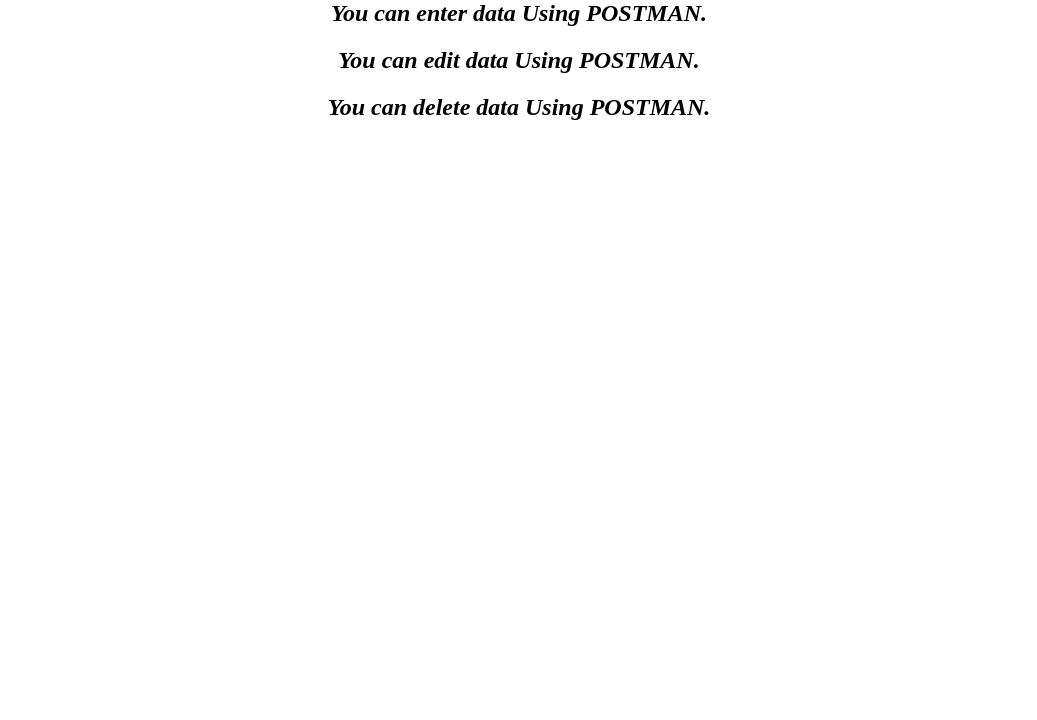
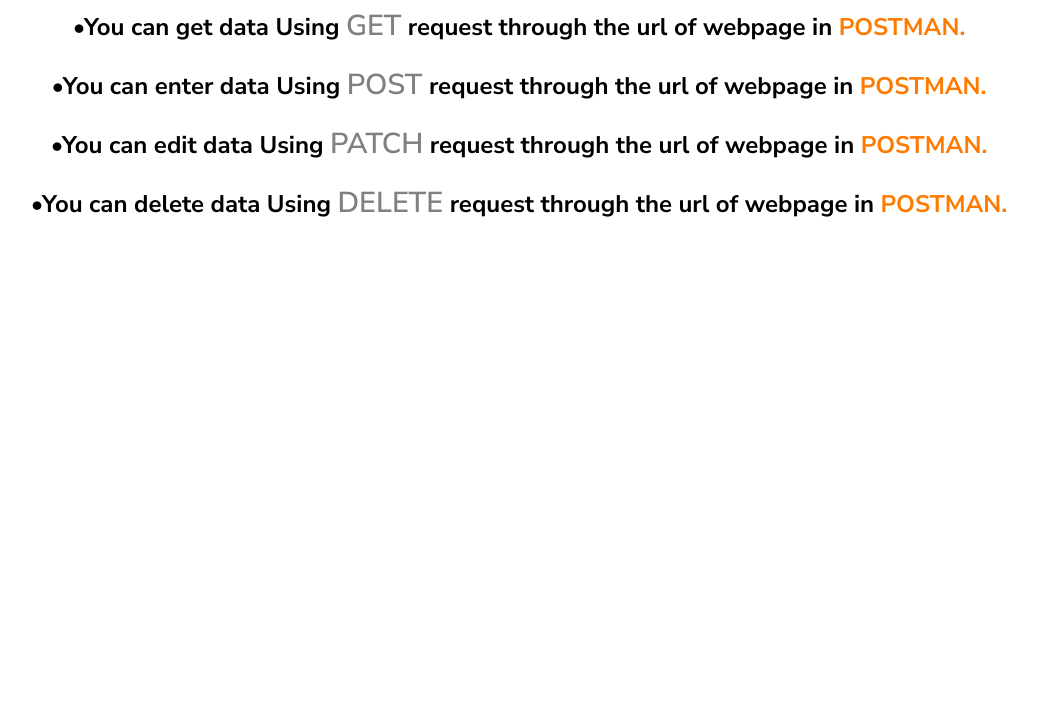
Before and after one commit to begonnerprogrammer/Rest-api-POSTMAN-, a website: page public/index.html in a window 1280 px wide. Shown: the part 80-800 px from the top of the page, without its empty margins (121-1158 px from the left). Drawn offline with Linux system fonts and the light colour scheme.

Commit message:
html-changes

```diff
--- a/public/index.html
+++ b/public/index.html
@@ -5,13 +5,27 @@
     <meta name="viewport" content="width=device-width, initial-scale=1.0">
     <title>Document</title>
 </head>
+<style>
+ @import url('https://fonts.googleapis.com/css2?family=Nunito+Sans:ital,opsz,wght@0,6..12,200..1000;1,6..12,200..1000&display=swap');
+    .request{
+        color:gray;
+     font-size: larger;
+     font-weight: 600;
+    }
+    .heading{
+        color: rgb(255, 123, 0);
+    }
+    .title{
+        font-family: "Nunito Sans", sans-serif;
+    }
+</style>
 <body>
-    <div style="text-align: center; font-style: italic;">
-        <h1>Welcome To the complete Rest-Api.</h1>
-        <h2>You can enter data Using POSTMAN.</h2>
-        <h2>You can edit data Using POSTMAN.</h2>
-        <h2>You can delete data Using POSTMAN.</h2>
-
+    <div style="text-align: center;" class="title">
+        <h1 >Welcome To the complete Rest-Api.</h1>
+        <h2>&#8226;You can get data Using <span class="request">GET</span>  request through the url of webpage in <span class="heading">POSTMAN.</span> </h2>
+        <h2>&#8226;You can enter data Using <span class="request">POST</span> request through the url of webpage in <span class="heading">POSTMAN.</span></h2>
+        <h2>&#8226;You can edit data Using <span class="request">PATCH</span> request through the url of webpage in <span class="heading">POSTMAN.</span></h2>
+        <h2>&#8226;You can delete data Using <span class="request">DELETE</span> request through the url of webpage in <span class="heading">POSTMAN.</span></h2>
     </div>
 
 </body>
```
